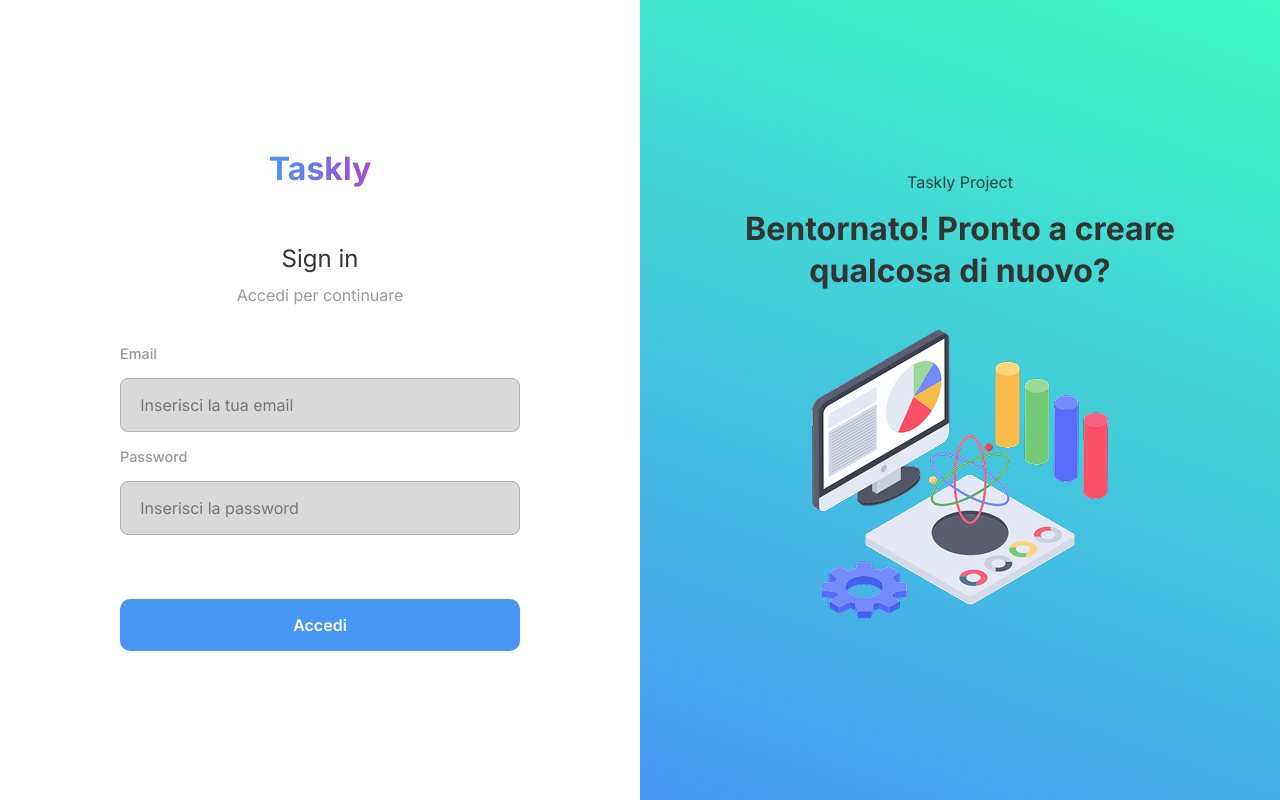
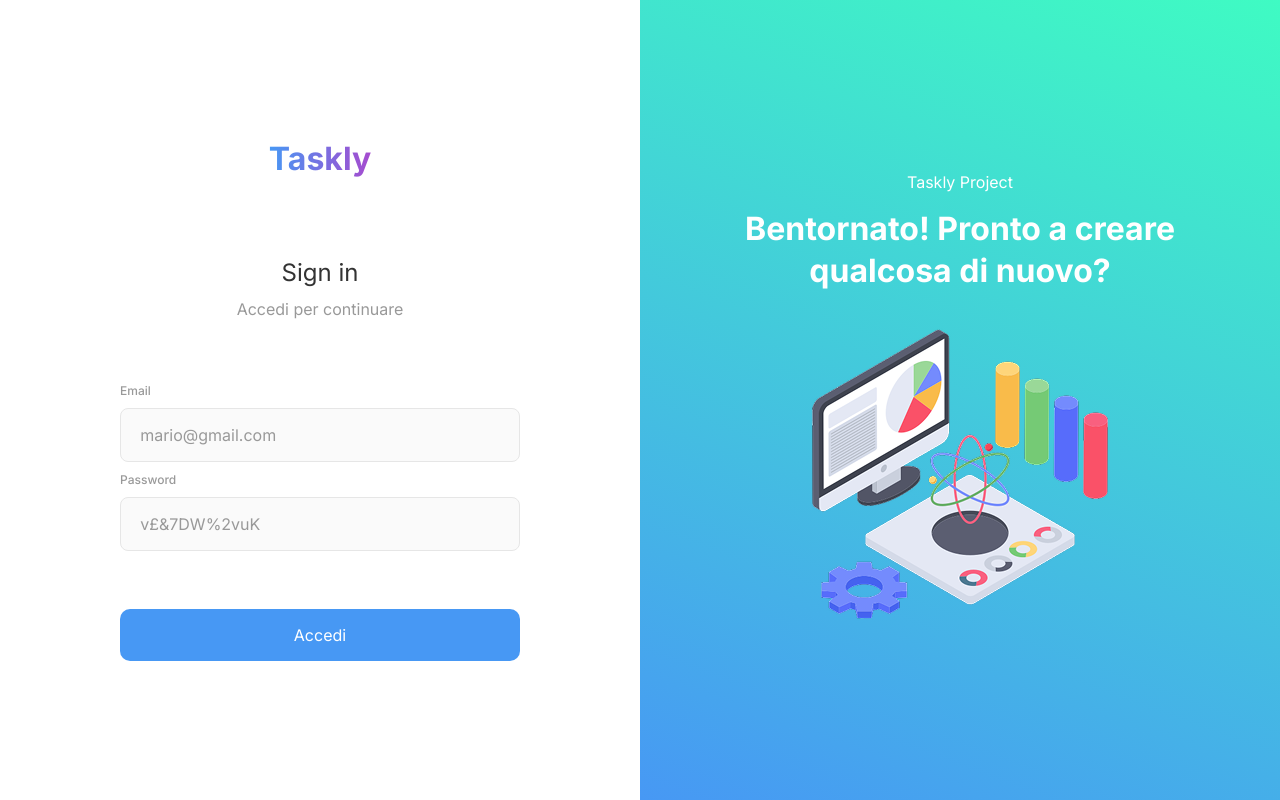
Before and after one commit to Alb3rt05/Frontend-Taskly, an Angular app: page /login in a window 1280 px wide. Built offline with nearby package versions, Linux system fonts and the light colour scheme.

Commit message:
Fixed login page design

```diff
--- a/src/app/pages/login/login.css
+++ b/src/app/pages/login/login.css
@@ -25,14 +25,14 @@
   display: flex;
   flex-direction: column;
   align-items: center;
-  gap: 2.5rem;
+  gap: 4rem;
 }
 
 .login-card h2 {
   font-size: 2rem;
   font-weight: 700;
   text-align: center;
-  background: linear-gradient(90deg, var(--primary), #A64BCF);
+  background: linear-gradient(90deg, var(--primary), #a64bcf);
   -webkit-background-clip: text;
   -webkit-text-fill-color: transparent;
   background-clip: text;
@@ -65,24 +65,28 @@ form {
   width: 100%;
   display: flex;
   flex-direction: column;
-  gap: 1rem;
+  gap: 10px;
 }
 
 label {
   color: var(--text-muted);
-  font-size: 0.9rem;
+  font-size: 12px;
   font-weight: 500;
 }
 
 input {
   padding: 1rem 1.2rem;
-  background: #dad9d9;
-  border: 1px solid #adadad;
+  background: #fafafa;
+  border: 1px solid #e6e6e6;
   border-radius: 8px;
   font-size: 1rem;
   color: var(--text-main);
   outline: none;
   transition: border-color 0.2s ease, box-shadow 0.2s ease;
+}
+
+input::placeholder {
+  color: var(--text-muted);
 }
 
 input:focus {
@@ -100,7 +104,7 @@ button {
   border-radius: 10px;
   color: #fff;
   font-size: 1rem;
-  font-weight: 600;
+  font-weight: normal;
   cursor: pointer;
   transition: background 0.3s ease;
 }
@@ -136,15 +140,16 @@ button:disabled {
 .right h5 {
   font-size: 1rem;
   font-weight: 400;
-  opacity: 0.9;
+  color: #fff;
 }
 
 .right h2 {
   max-width: 480px;
   font-size: 2rem;
-  font-weight: 700;
+  font-weight: bold;
   line-height: 1.3;
   margin: 1rem 0 2rem;
+  color: #fff;
 }
 
 .right .image img {
@@ -160,7 +165,8 @@ button:disabled {
 
 /* ====== RESPONSIVE DESIGN ====== */
 @media (max-width: 1024px) {
-  .Left, .right {
+  .Left,
+  .right {
     padding: 3rem 4rem;
   }
 
@@ -180,7 +186,8 @@ button:disabled {
     min-height: auto;
   }
 
-  .Left, .right {
+  .Left,
+  .right {
     width: 100%;
     padding: 2.5rem;
   }
@@ -217,7 +224,8 @@ button:disabled {
     font-size: 0.85rem;
   }
 
-  .Left, .right {
+  .Left,
+  .right {
     padding: 2rem;
   }
 
--- a/src/app/pages/login/login.html
+++ b/src/app/pages/login/login.html
@@ -10,13 +10,13 @@
         </div>
 
         <form [formGroup]="form" (ngSubmit)="onSubmit()">
-
           <label>Email</label>
           <input
             type="text"
             formControlName="username"
             autocomplete="username"
-            placeholder="Inserisci la tua email" />
+            placeholder="mario@gmail.com"
+          />
           <div class="error" *ngIf="form.get('username')?.invalid && form.get('username')?.touched">
             Email obbligatoria
           </div>
@@ -26,7 +26,8 @@
             type="password"
             formControlName="password"
             autocomplete="current-password"
-            placeholder="Inserisci la password" />
+            placeholder="v£&7DW%2vuK"
+          />
           <div class="error" *ngIf="form.get('password')?.invalid && form.get('password')?.touched">
             Password obbligatoria
           </div>
@@ -45,7 +46,7 @@
     <h5>Taskly Project</h5>
     <h2>Bentornato! Pronto a creare qualcosa di nuovo?</h2>
     <div class="image">
-      <img src="/materials/login.png" alt="Login image">
+      <img src="/materials/login.png" alt="Login image" />
     </div>
   </section>
 </div>
```
Also changed, not shown: src/styles.css (line endings or trailing spaces).
